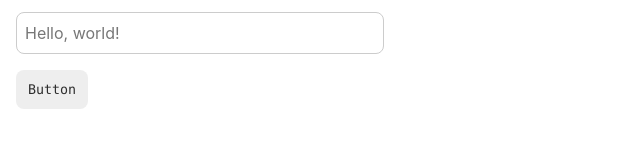
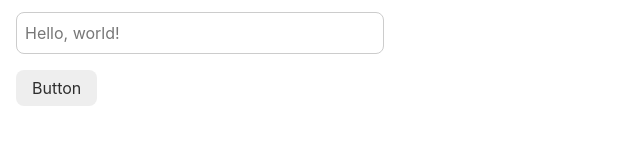
Before and after one commit to leegeunhyeok/ghlee, a website: page packages/css/index.html in a window 1280 px wide. Shown: the part 595-742 px from the top of the page, 0-640 px from the left. Drawn offline with Linux system fonts and the light colour scheme; a web font is replaced by a local one.

Commit message:
feat: update button styles

```diff
--- a/packages/css/index.css
+++ b/packages/css/index.css
@@ -80,11 +80,11 @@
 
 button {
   color: var(--textPrimary);
-  padding: .75rem;
+  padding: .5rem 1rem;
   border: none;
   border-radius: .5rem;
   background-color: var(--backgroundSecondary);
-  font-family: ui-monospace, Consolas, monospace;
+  font-size: 1rem;
   overflow: auto;
   cursor: pointer;
 }
```
